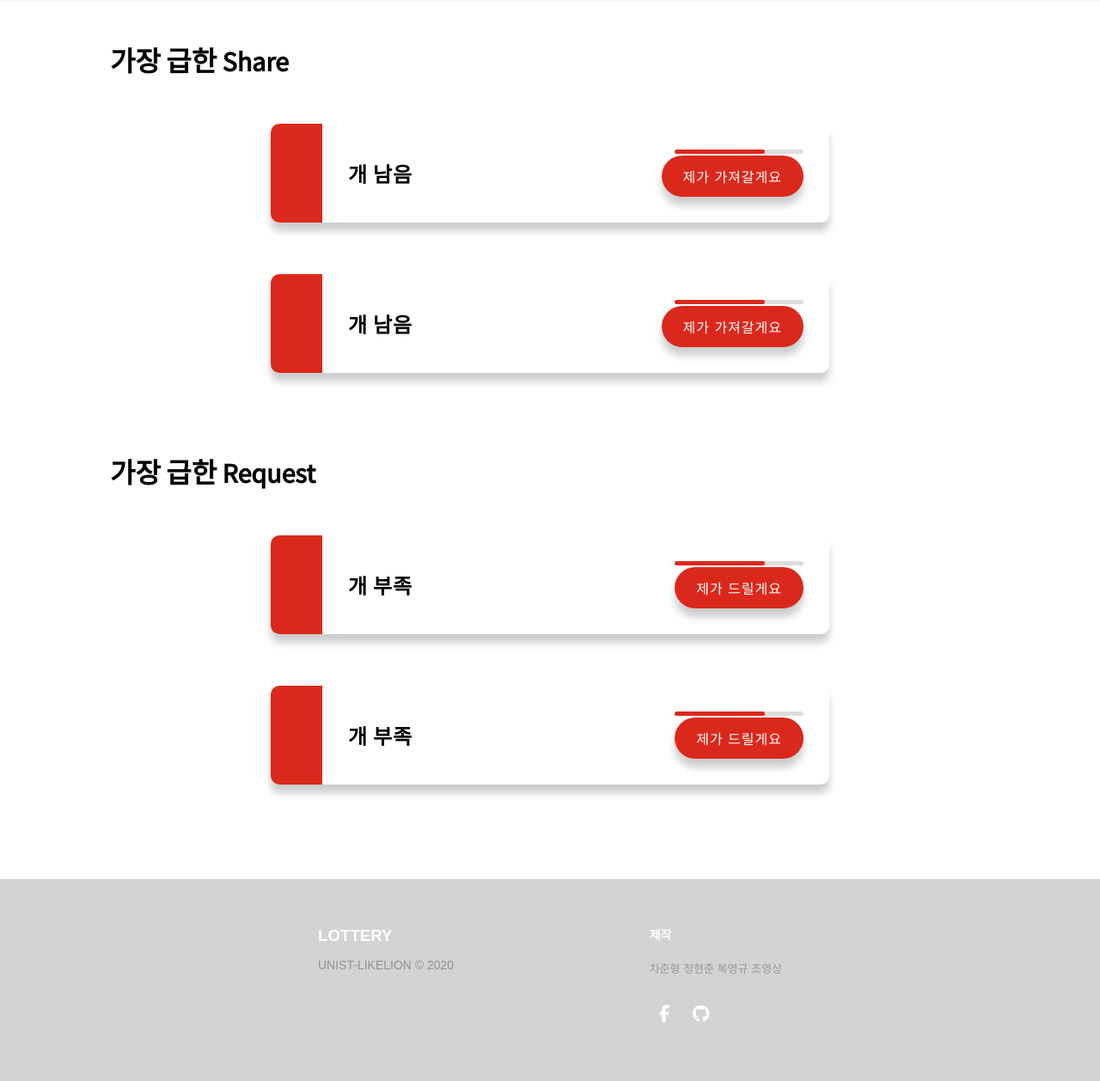
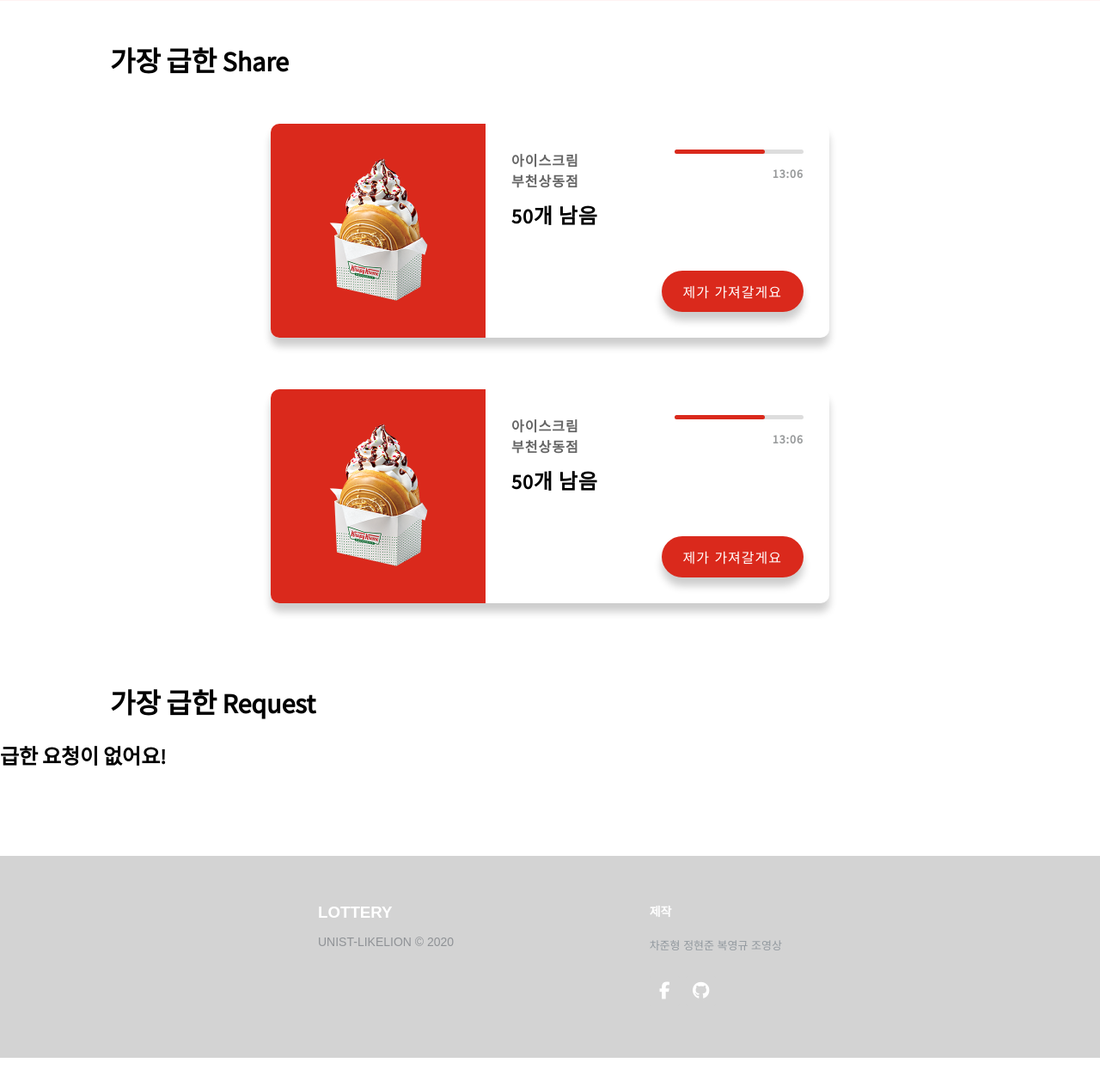
Before and after one commit to joelonsw/lottery, a Django app: page /main in a window 1280 px wide. Shown: the part 390-1648 px from the top of the page at 86% size. After the commit the page ends 1621 px from the top, so only its background shows below. Run offline with Django 3.2, Linux system fonts and the light colour scheme; a user stored in the database is signed in; data comes from the database, SQL or seed files in the repository; both versions use the stored data as it was after the commit; data that the repository does not hold is empty; some libraries are stand-ins or nearby versions.

Commit message:
working properly

```diff
--- a/lotteryapp/templates/main.html
+++ b/lotteryapp/templates/main.html
@@ -18,94 +18,114 @@
 <div style="margin-left:10vw;">
     <h1>가장 급한 Share</h1>
 </div>
+{% if urgent_share_items %}
 <div class="courses-container" style="min-height: calc(100vh-68px-235px);">
     <div class="course">
         <div class="course-preview">
-            {% if urgent_items.0.item == "로터스" %}
-            <img id="getpic" src="{% static 'image/donut/lotus.png' %}" alt="" style="width:100%"> {% elif urgent_items.0.item == "아이스크림" %}
-            <img id="getpic" src="{% static 'image/donut/icecream.png' %}" alt="" style="width:100%"> {% elif urgent_items.0.item == "초코홀릭" %}
+            {% if urgent_share_items.0.item == "로터스" %}
+            <img id="getpic" src="{% static 'image/donut/lotus.png' %}" alt="" style="width:100%">
+            {% elif urgent_share_items.0.item == "아이스크림" %}
+            <img id="getpic" src="{% static 'image/donut/icecream.png' %}" alt="" style="width:100%">
+            {% elif urgent_share_items.0.item == "초코홀릭" %}
             <img id="getpic" src="{% static 'image/donut/chocoholic.png' %}" alt="" style="width:100%"> {% endif %}
         </div>
         <div class="course-info">
             <div class="progress-container">
                 <div class="progress"></div>
                 <span class="progress-text">
-                    <h5>{{urgent_items.0.limit_time}}</h5>
+                    <h5>{{urgent_share_items.0.limit_time}}</h5>
                 </span>
             </div>
-            <h6>{{urgent_items.0.item}}</h6>
-            <h6>{{urgent_items.0.location}}</h6>
-            <h2>{{urgent_items.0.remain}}개 남음</h2>
-            <button class="btn"><a href="{% url 'share_detail' urgent_items.0.pk_num %}">제가 가져갈게요</a></button>
+            <h6>{{urgent_share_items.0.item}}</h6>
+            <h6>{{urgent_share_items.0.location}}</h6>
+            <h2>{{urgent_share_items.0.remain}}개 남음</h2>
+            <button class="btn"><a href="{% url 'share_detail' urgent_share_items.0.pk_num %}">제가 가져갈게요</a></button>
         </div>
     </div>
 
     <div class="course">
         <div class="course-preview">
-            {% if urgent_items.1.item == "로터스" %}
-            <img id="getpic" src="{% static 'image/donut/lotus.png' %}" alt="" style="width:100%"> {% elif urgent_items.1.item == "아이스크림" %}
-            <img id="getpic" src="{% static 'image/donut/icecream.png' %}" alt="" style="width:100%"> {% elif urgent_items.1.item == "초코홀릭" %}
+            {% if urgent_share_items.1.item == "로터스" %}
+            <img id="getpic" src="{% static 'image/donut/lotus.png' %}" alt="" style="width:100%">
+            {% elif urgent_share_items.1.item == "아이스크림" %}
+            <img id="getpic" src="{% static 'image/donut/icecream.png' %}" alt="" style="width:100%">
+            {% elif urgent_share_items.1.item == "초코홀릭" %}
             <img id="getpic" src="{% static 'image/donut/chocoholic.png' %}" alt="" style="width:100%"> {% endif %}
         </div>
         <div class="course-info">
             <div class="progress-container">
                 <div class="progress"></div>
                 <span class="progress-text">
-                    <h5>{{urgent_items.1.limit_time}}</h5>
+                    <h5>{{urgent_share_items.1.limit_time}}</h5>
                 </span>
             </div>
-            <h6>{{urgent_items.1.item}}</h6>
-            <h6>{{urgent_items.1.location}}</h6>
-            <h2>{{urgent_items.1.remain}}개 남음</h2>
-            <button class="btn"><a href="{% url 'share_detail' urgent_items.1.pk_num %}">제가 가져갈게요</a></button>
+            <h6>{{urgent_share_items.1.item}}</h6>
+            <h6>{{urgent_share_items.1.location}}</h6>
+            <h2>{{urgent_share_items.1.remain}}개 남음</h2>
+            <button class="btn"><a href="{% url 'share_detail' urgent_share_items.1.pk_num %}">제가 가져갈게요</a></button>
         </div>
     </div>
 </div>
+{% else %}
+<div>
+    <h2>아무 급한 나눔이 없어요!</h2>
+</div>
+{% endif %}
 <br><br>
 <div style="margin-left:10vw;">
     <h1>가장 급한 Request</h1>
 </div>
+{% if urgent_request_items %}
 <div class="courses-container" style="min-height: calc(100vh-68px-235px);">
     <div class="course">
         <div class="course-preview">
-            {% if urgent_items.2.item == "로터스" %}
-            <img id="getpic" src="{% static 'image/donut/lotus.png' %}" alt="" style="width:100%"> {% elif urgent_items.2.item == "아이스크림" %}
-            <img id="getpic" src="{% static 'image/donut/icecream.png' %}" alt="" style="width:100%"> {% elif urgent_items.2.item == "초코홀릭" %}
+            {% if urgent_request_items.0.item == "로터스" %}
+            <img id="getpic" src="{% static 'image/donut/lotus.png' %}" alt="" style="width:100%">
+            {% elif urgent_request_items.0.item == "아이스크림" %}
+            <img id="getpic" src="{% static 'image/donut/icecream.png' %}" alt="" style="width:100%">
+            {% elif urgent_request_items.0.item == "초코홀릭" %}
             <img id="getpic" src="{% static 'image/donut/chocoholic.png' %}" alt="" style="width:100%"> {% endif %}
         </div>
         <div class="course-info">
             <div class="progress-container">
                 <div class="progress"></div>
                 <span class="progress-text">
-                    <h5>{{urgent_items.2.limit_time}}</h5>
+                    <h5>{{urgent_request_items.0.limit_time}}</h5>
                 </span>
             </div>
-            <h6>{{urgent_items.2.item}}</h6>
-            <h6>{{urgent_items.2.location}}</h6>
-            <h2>{{urgent_items.2.remain}}개 부족</h2>
-            <button class="btn"><a href="{% url 'request_detail' urgent_items.2.pk_num %}">제가 드릴게요</a></button>
+            <h6>{{urgent_request_items.0.item}}</h6>
+            <h6>{{urgent_request_items.0.location}}</h6>
+            <h2>{{urgent_request_items.0.remain}}개 부족</h2>
+            <button class="btn"><a href="{% url 'request_detail' urgent_request_items.0.pk_num %}">제가 드릴게요</a></button>
         </div>
     </div>
 
     <div class="course">
         <div class="course-preview">
-            {% if urgent_items.3.item == "로터스" %}
-            <img id="getpic" src="{% static 'image/donut/lotus.png' %}" alt="" style="width:100%"> {% elif urgent_items.3.item == "아이스크림" %}
-            <img id="getpic" src="{% static 'image/donut/icecream.png' %}" alt="" style="width:100%"> {% elif urgent_items.3.item == "초코홀릭" %}
+            {% if urgent_request_items.1.item == "로터스" %}
+            <img id="getpic" src="{% static 'image/donut/lotus.png' %}" alt="" style="width:100%">
+            {% elif urgent_request_items.1.item == "아이스크림" %}
+            <img id="getpic" src="{% static 'image/donut/icecream.png' %}" alt="" style="width:100%">
+            {% elif urgent_request_items.1.item == "초코홀릭" %}
             <img id="getpic" src="{% static 'image/donut/chocoholic.png' %}" alt="" style="width:100%"> {% endif %}
         </div>
         <div class="course-info">
             <div class="progress-container">
                 <div class="progress"></div>
                 <span class="progress-text">
-                    <h5>{{urgent_items.3.limit_time}}</h5>
+                    <h5>{{urgent_request_items.1.limit_time}}</h5>
                 </span>
             </div>
-            <h6>{{urgent_items.3.item}}</h6>
-            <h6>{{urgent_items.3.location}}</h6>
-            <h2>{{urgent_items.3.remain}}개 부족</h2>
-            <button class="btn"><a href="{% url 'request_detail' urgent_items.3.pk_num %}">제가 드릴게요</a></button>
+            <h6>{{urgent_request_items.1.item}}</h6>
+            <h6>{{urgent_request_items.1.location}}</h6>
+            <h2>{{urgent_request_items.1.remain}}개 부족</h2>
+            <button class="btn"><a href="{% url 'request_detail' urgent_request_items.1.pk_num %}">제가 드릴게요</a></button>
         </div>
     </div>
 </div>
+{% else %}
+<div>
+    <h2>급한 요청이 없어요!</h2>
+</div>
+{% endif %}
 {% endblock content %}
--- a/lotteryapp/views.py
+++ b/lotteryapp/views.py
@@ -12,22 +12,25 @@
     target_request_list = ItemRequest.objects.filter(outdate=False)
     # urg_Request = []
     # urg_Share = []
-    urgent_items = []
+    urgent_share_items = []
+    urgent_request_items = []
 
-    if len(target_share_list) > 0 and len(target_request_list) > 0:
+    if len(target_share_list) > 0:
 
         #급한 Share 선별 1. 가장 시간이 적게 남은 Share.
         target_share_list = sorted(target_share_list, key=lambda target: target.dates)
-        urgent_items.append(target_share_list[0])
+        urgent_share_items.append(target_share_list[0])
         #급한 Share 선별 2. 가장 재고가 많이 남은 Share.
         target_share_list = sorted(target_share_list, key=lambda target: target.remain, reverse=True)
-        urgent_items.append(target_share_list[0])
+        urgent_share_items.append(target_share_list[0])
+
+    if len(target_request_list) > 0:
         #급한 Request 선별 1. 가장 시간이 적게 남은 Request.
         target_request_list = sorted(target_request_list, key=lambda target: target.dates)
-        urgent_items.append(target_request_list[0])
+        urgent_request_items.append(target_request_list[0])
         #급한 Request 선별 2. 가장 재고가 많이 남은 Request.
         target_request_list = sorted(target_request_list, key=lambda target: target.remain, reverse=True)
-        urgent_items.append(target_request_list[0])
+        urgent_request_items.append(target_request_list[0])
 
 
         #urgent_items 리스트 업데이트
@@ -40,7 +43,7 @@
         # for i in range (0, len(urg_Share)):
         #     urgent_items.append(urg_Share[i])
 
-    return render(request, "main.html", {'urgent_items' : urgent_items})
+    return render(request, "main.html", {'urgent_share_items' : urgent_share_items, 'urgent_request_items' : urgent_request_items})
 
 ##여기서 DB설계와 여기서 보여주는거 뿌리는 거는 @현준님
 
```
Also changed, not shown: db.sqlite3.
